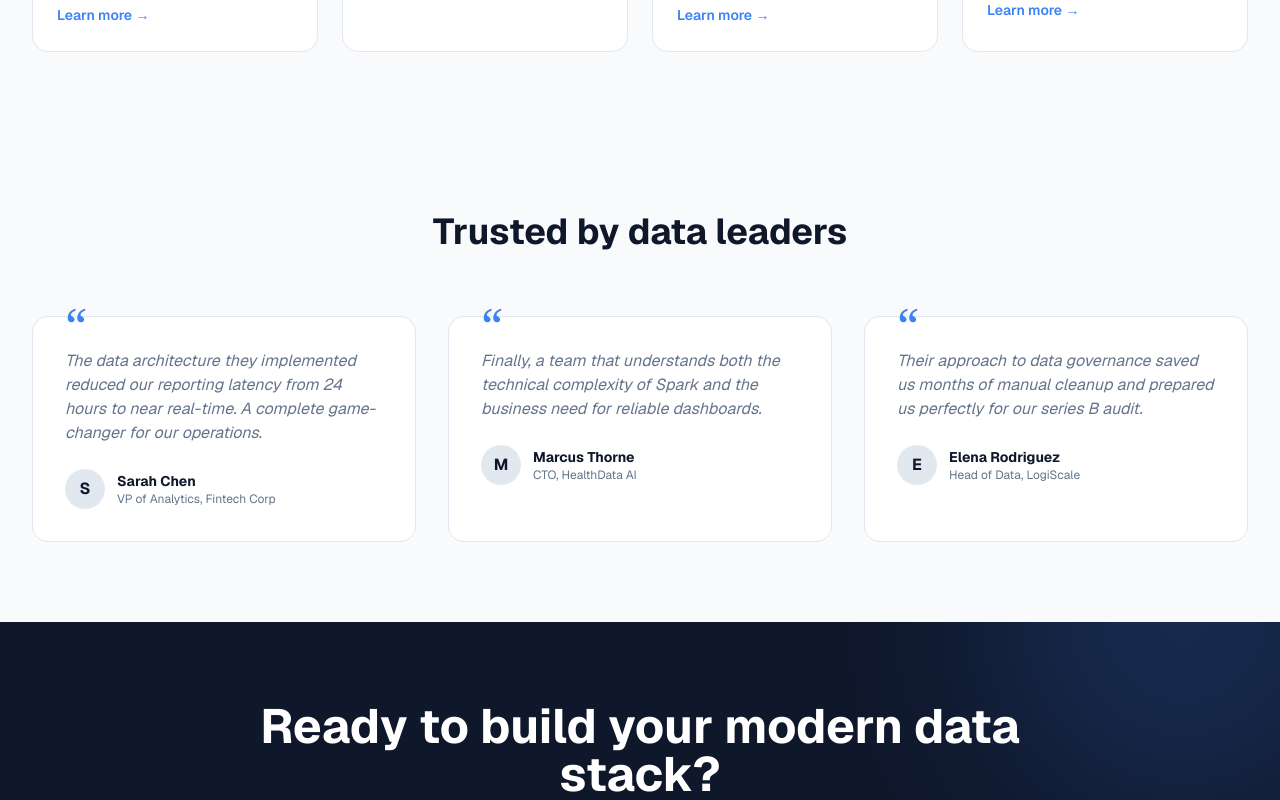
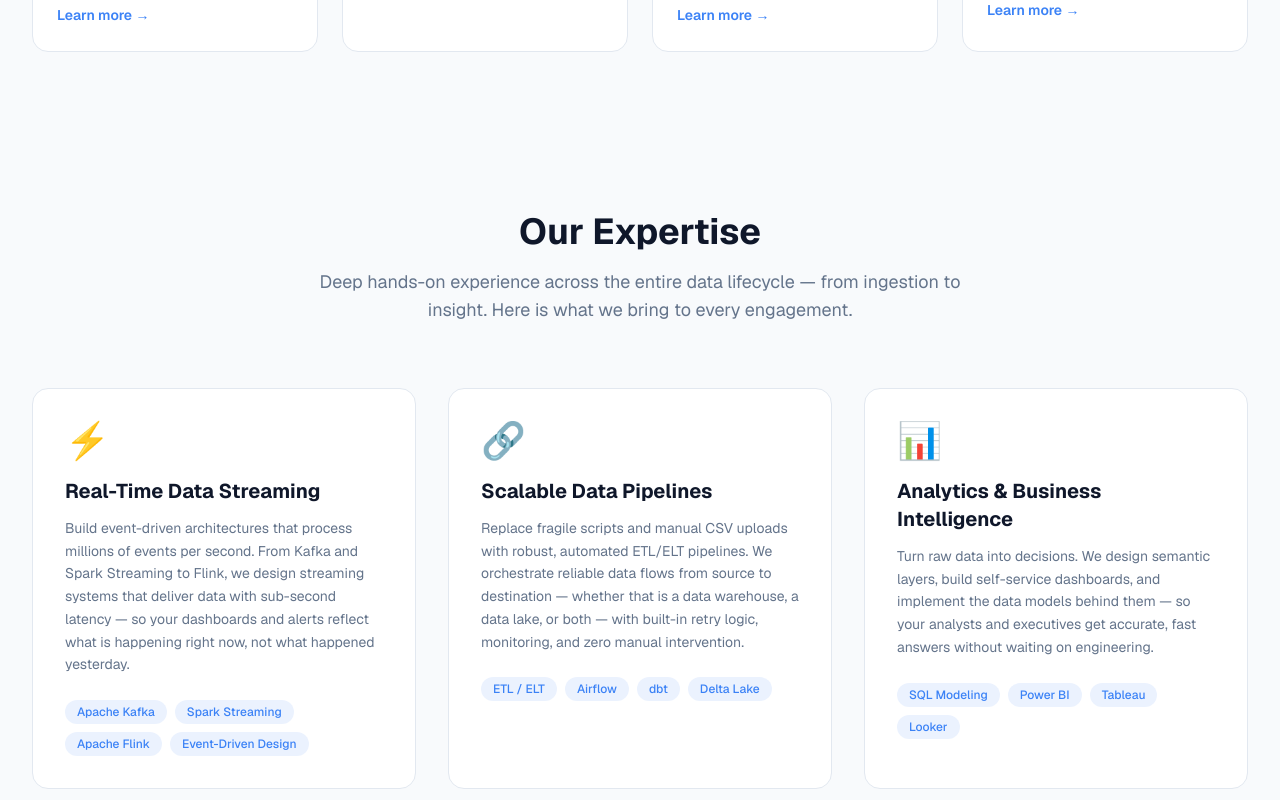
Before and after one commit to SachZoho/data-eng-consultancy, a Next.js app: page / in a window 1280 px wide. Shown: the part 1360-2160 px from the top of the page. Built offline with nearby package versions, Linux system fonts and the light colour scheme.

Commit message:
Replace fake testimonials with real expertise section
- Replace testimonials.tsx with expertise.tsx showcasing actual skills
  in data streaming, pipelines, and analytics
- Update home page to use new Expertise component
- Update About page to reflect solo consultancy instead of fake team members

```diff
--- a/src/app/about/page.tsx
+++ b/src/app/about/page.tsx
@@ -4,8 +4,8 @@ import Link from 'next/link';
 import { Metadata } from 'next';
 
 export const metadata: Metadata = {
-  title: "About Us | DataEng.",
-  description: "Meet the team and learn about our philosophy of pragmatism over hype in data engineering.",
+  title: 'About Us | DataEng.',
+  description: 'Meet the founder and learn about our philosophy of pragmatism over hype in data engineering.',
 };
 
 const AboutPage = () => {
@@ -28,12 +28,12 @@ const AboutPage = () => {
             <h3 className="text-xl font-bold text-primary dark:text-white mb-6">Our Core Philosophy</h3>
             <ul className="space-y-6">
               {[
-                { title: "Reliability First", desc: "A fast pipeline that is occasionally wrong is a liability, not an asset." },
-                { title: "Simplicity by Design", desc: "Avoid over-engineering. Build for today, but architect for tomorrow." },
-                { title: "Business-Centric", desc: "Technical excellence is meaningless if it doesn't drive business value." },
+                { title: 'Reliability First', desc: 'A fast pipeline that is occasionally wrong is a liability, not an asset.' },
+                { title: 'Simplicity by Design', desc: 'Avoid over-engineering. Build for today, but architect for tomorrow.' },
+                { title: 'Business-Centric', desc: 'Technical excellence is meaningless if it doesn't drive business value.' },
               ].map((item, i) => (
                 <li key={i} className="flex gap-4">
-                  <span className="text-accent font-bold">0{i+1}.</span>
+                  <span className="text-accent font-bold">{i + 1}.</span>
                   <div>
                     <div className="font-bold text-primary dark:text-white">{item.title}</div>
                     <div className="text-sm text-secondary dark:text-slate-400">{item.desc}</div>
@@ -45,23 +45,21 @@ const AboutPage = () => {
         </div>
 
         <div className="text-center mb-16">
-          <h2 className="text-3xl font-bold text-primary dark:text-white mb-4">Meet the Team</h2>
-          <p className="text-secondary dark:text-slate-400">Specialists in distributed systems, cloud architecture, and data modeling.</p>
+          <h2 className="text-3xl font-bold text-primary dark:text-white mb-4">Meet the Founder</h2>
+          <p className="text-secondary dark:text-slate-400 max-w-xl mx-auto">
+            Hands-on experience in distributed systems, streaming pipelines, and cloud data platforms.
+          </p>
         </div>
 
         <div className="grid grid-cols-1 md:grid-cols-3 gap-8 mb-32">
           {[
-            { name: "Alex Rivera", role: "Founder & Principal Architect", bio: "15+ years experience in high-throughput data systems." },
-            { name: "Jamie Lee", role: "Senior Data Engineer", bio: "Expert in Spark optimization and Cloud Migrations." },
-            { name: "Jordan Smith", role: "Data Governance Lead", bio: "Specialist in compliance and data quality frameworks." },
-          ].map((member, i) => (
+            { area: 'Data Streaming', detail: 'Real-time event processing with Kafka, Spark Streaming, and Flink for sub-second data delivery.' },
+            { area: 'Pipeline Engineering', detail: 'Building robust ETL/ELT pipelines with Airflow, dbt, and Delta Lake that scale with your data volume.' },
+            { area: 'Analytics & Insights', detail: 'Designing semantic layers and self-service dashboards in Power BI, Tableau, and Looker.' },
+          ].map((item, i) => (
             <div key={i} className="p-6 bg-white dark:bg-slate-900 rounded-2xl border border-slate-200 dark:border-slate-800 text-center">
-              <div className="h-24 w-24 bg-slate-200 dark:bg-slate-700 rounded-full mx-auto mb-4 flex items-center justify-center text-2xl font-bold text-primary dark:text-white">
-                {member.name[0]}
-              </div>
-              <h3 className="font-bold text-primary dark:text-white">{member.name}</h3>
-              <p className="text-sm text-accent mb-3">{member.role}</p>
-              <p className="text-xs text-secondary dark:text-slate-400 leading-relaxed">{member.bio}</p>
+              <h3 className="font-bold text-primary dark:text-white text-lg mb-2">{item.area}</h3>
+              <p className="text-sm text-secondary dark:text-slate-400 leading-relaxed">{item.detail}</p>
             </div>
           ))}
         </div>
--- a/src/app/page.tsx
+++ b/src/app/page.tsx
@@ -1,6 +1,6 @@
 import Hero from '@/components/features/home/hero';
 import ServicesPreview from '@/components/features/home/services-preview';
-import Testimonials from '@/components/features/home/testimonials';
+import Expertise from '@/components/features/home/expertise';
 import { Container } from '@/components/layout/container';
 import Link from 'next/link';
 
@@ -9,7 +9,7 @@ export default function Home() {
     <>
       <Hero />
       <ServicesPreview />
-      <Testimonials />
+      <Expertise />
 
       {/* Final CTA Section */}
       <section className="py-20 bg-primary text-white overflow-hidden relative">
--- /dev/null
+++ b/src/components/features/home/expertise.tsx
@@ -0,0 +1,73 @@
+import React from 'react';
+import { Container } from '@/components/layout/container';
+
+const expertise = [
+  {
+    icon: '⚡',
+    title: 'Real-Time Data Streaming',
+    description:
+      'Build event-driven architectures that process millions of events per second. From Kafka and Spark Streaming to Flink, we design streaming systems that deliver data with sub-second latency — so your dashboards and alerts reflect what is happening right now, not what happened yesterday.',
+    skills: ['Apache Kafka', 'Spark Streaming', 'Apache Flink', 'Event-Driven Design'],
+  },
+  {
+    icon: '🔗',
+    title: 'Scalable Data Pipelines',
+    description:
+      'Replace fragile scripts and manual CSV uploads with robust, automated ETL/ELT pipelines. We orchestrate reliable data flows from source to destination — whether that is a data warehouse, a data lake, or both — with built-in retry logic, monitoring, and zero manual intervention.',
+    skills: ['ETL / ELT', 'Airflow', 'dbt', 'Delta Lake'],
+  },
+  {
+    icon: '📊',
+    title: 'Analytics & Business Intelligence',
+    description:
+      'Turn raw data into decisions. We design semantic layers, build self-service dashboards, and implement the data models behind them — so your analysts and executives get accurate, fast answers without waiting on engineering.',
+    skills: ['SQL Modeling', 'Power BI', 'Tableau', 'Looker'],
+  },
+];
+
+const Expertise = () => {
+  return (
+    <section className="py-20 bg-surface dark:bg-slate-800/50">
+      <Container>
+        <div className="text-center mb-16">
+          <h2 className="text-3xl lg:text-4xl font-bold text-primary dark:text-white mb-4">
+            Our Expertise
+          </h2>
+          <p className="text-lg text-secondary dark:text-slate-400 max-w-2xl mx-auto">
+            Deep hands-on experience across the entire data lifecycle — from
+            ingestion to insight. Here is what we bring to every engagement.
+          </p>
+        </div>
+
+        <div className="grid grid-cols-1 md:grid-cols-3 gap-8">
+          {expertise.map((item, i) => (
+            <div
+              key={i}
+              className="p-8 bg-white dark:bg-slate-900 rounded-2xl border border-slate-200 dark:border-slate-800 hover:border-accent transition-colors group"
+            >
+              <div className="text-4xl mb-4">{item.icon}</div>
+              <h3 className="text-xl font-bold text-primary dark:text-white mb-3 group-hover:text-accent transition-colors">
+                {item.title}
+              </h3>
+              <p className="text-secondary dark:text-slate-400 text-sm leading-relaxed mb-6">
+                {item.description}
+              </p>
+              <div className="flex flex-wrap gap-2">
+                {item.skills.map((skill) => (
+                  <span
+                    key={skill}
+                    className="px-3 py-1 text-xs font-medium text-accent bg-accent/10 rounded-full"
+                  >
+                    {skill}
+                  </span>
+                ))}
+              </div>
+            </div>
+          ))}
+        </div>
+      </Container>
+    </section>
+  );
+};
+
+export default Expertise;
```
